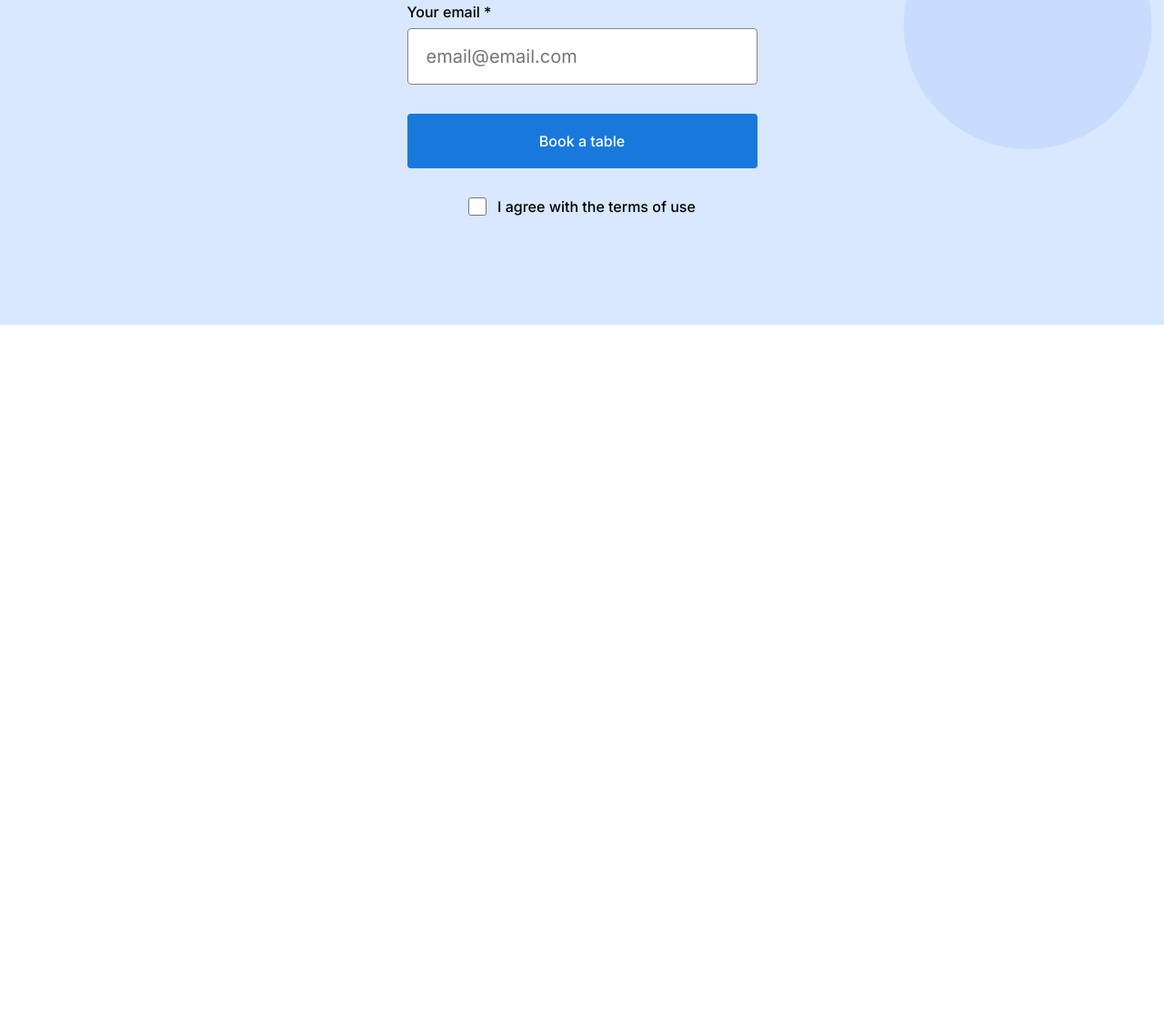
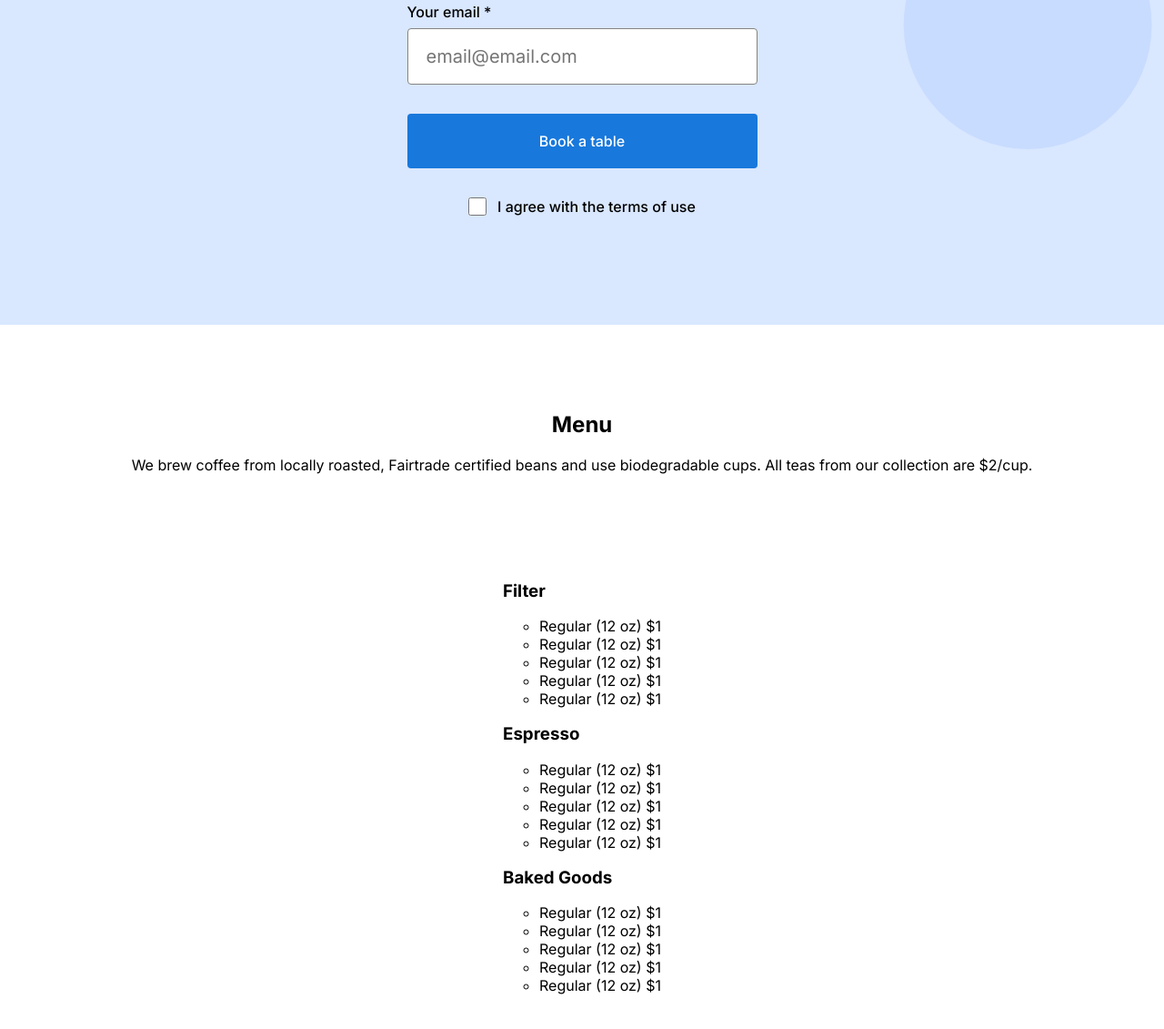
Before and after one commit to GarionMorgan/se_project_coffeeshop, a plain HTML site: page index.html in a window 1280 px wide. Shown: the part 2329-3460 px from the top of the page at 91% size. Before the commit the page ends 2686 px from the top, so only its background shows below. Drawn offline with Linux system fonts and the light colour scheme.

Commit message:
Added menu items and css to menu.css

```diff
--- /dev/null
+++ b/blocks/menu.css
@@ -0,0 +1,20 @@
+.menu {
+  padding: 100px 0;
+  display: flex;
+  flex-direction: column;
+  align-items: center;
+}
+
+.menu__title {
+  margin: 0 0 24px;
+}
+
+.menu__subtitle {
+  margin: 0 0 100px;
+}
+
+.menu__cards {
+  margin: 0;
+  padding: 0;
+  list-style-type: none;
+}
--- a/index.html
+++ b/index.html
@@ -167,7 +167,75 @@
           </form>
         </section>
         <!--Menu section-->
-        <section id="menu" class="menu"></section>
+        <section id="menu" class="menu">
+          <h2 class="menu__title">Menu</h2>
+          <p class="menu__subtitle">
+            We brew coffee from locally roasted, Fairtrade certified beans and
+            use biodegradable cups. All teas from our collection are $2/cup.
+          </p>
+          <ul class="menu__cards">
+            <li class="card">
+              <h3 class="card__title">Filter</h3>
+              <ul class="card__list">
+                <li class="card__list-item">
+                  Regular (12 oz) <span class="card__list-divider"></span>$1
+                </li>
+                <li class="card__list-item">
+                  Regular (12 oz) <span class="card__list-divider"></span>$1
+                </li>
+                <li class="card__list-item">
+                  Regular (12 oz) <span class="card__list-divider"></span>$1
+                </li>
+                <li class="card__list-item">
+                  Regular (12 oz) <span class="card__list-divider"></span>$1
+                </li>
+                <li class="card__list-item">
+                  Regular (12 oz) <span class="card__list-divider"></span>$1
+                </li>
+              </ul>
+            </li>
+            <li class="card">
+              <h3 class="card__title">Espresso</h3>
+              <ul class="card__list">
+                <li class="card__list-item">
+                  Regular (12 oz) <span class="card__list-divider"></span>$1
+                </li>
+                <li class="card__list-item">
+                  Regular (12 oz) <span class="card__list-divider"></span>$1
+                </li>
+                <li class="card__list-item">
+                  Regular (12 oz) <span class="card__list-divider"></span>$1
+                </li>
+                <li class="card__list-item">
+                  Regular (12 oz) <span class="card__list-divider"></span>$1
+                </li>
+                <li class="card__list-item">
+                  Regular (12 oz) <span class="card__list-divider"></span>$1
+                </li>
+              </ul>
+            </li>
+            <li class="card">
+              <h3 class="card__title">Baked Goods</h3>
+              <ul class="card__list">
+                <li class="card__list-item">
+                  Regular (12 oz) <span class="card__list-divider"></span>$1
+                </li>
+                <li class="card__list-item">
+                  Regular (12 oz) <span class="card__list-divider"></span>$1
+                </li>
+                <li class="card__list-item">
+                  Regular (12 oz) <span class="card__list-divider"></span>$1
+                </li>
+                <li class="card__list-item">
+                  Regular (12 oz) <span class="card__list-divider"></span>$1
+                </li>
+                <li class="card__list-item">
+                  Regular (12 oz) <span class="card__list-divider"></span>$1
+                </li>
+              </ul>
+            </li>
+          </ul>
+        </section>
         <!--About section-->
         <section class="about"></section>
       </main>
--- a/pages/index.css
+++ b/pages/index.css
@@ -5,3 +5,6 @@
 @import url(../blocks/recipes.css);
 @import url(../blocks/reservation.css);
 @import url(../blocks/form.css);
+@import url(../blocks/menu.css);
+@import url(../blocks/card.css);
+@import url(../blocks/footer.css);
```
Also changed, not shown: blocks/card.css (added).
